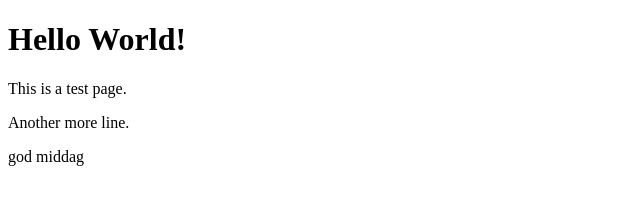
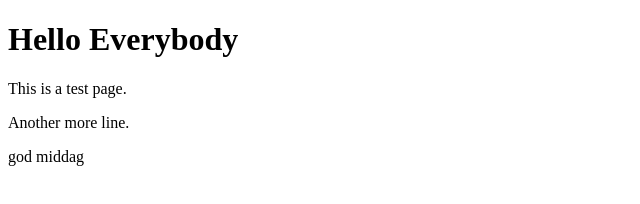
Before and after one commit to fabe2100/annan_test, a plain HTML site: page index.html in a window 1280 px wide. Shown: the whole page, without its empty margins (0-640 px from the left). Drawn offline with Linux system fonts and the light colour scheme.

Commit message:
andra commit

```diff
--- a/index.html
+++ b/index.html
@@ -8,7 +8,7 @@
 </head>
 
 <body>
-    <h1>Hello World!</h1>
+    <h1>Hello Everybody</h1>
     <p>This is a test page.</p>
     <p>Another more line.</p>
     <p>god middag</p>
```
